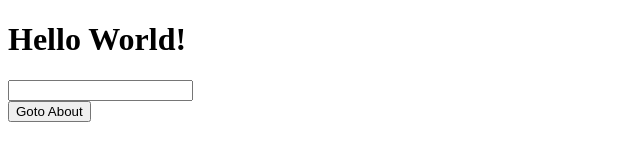
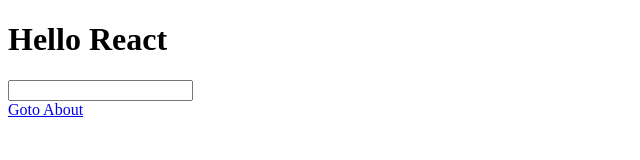
Before and after one commit to John-AZ1/Q-Store, a React app: page / in a window 1280 px wide. Shown: the whole page, without its empty margins (0-640 px from the left). Built offline with nearby package versions, Linux system fonts and the light colour scheme.

Commit message:
Pre Cleanup commit

```diff
--- /dev/null
+++ b/components/Header.js
@@ -0,0 +1,11 @@
+import React, {Component} from 'react'
+
+export default class Header extends Component {
+  render() {
+    return(
+      <div>
+        <h1>{this.props.children}</h1>
+      </div>
+    );
+  }
+}
--- /dev/null
+++ b/components/index.js
@@ -0,0 +1,2 @@
+export {default as Header} from './Header'
+export {default as InputPreview} from './InputPreview'
--- a/containers/About.js
+++ b/containers/About.js
@@ -1,10 +1,11 @@
-import React from 'react'
+import React, {Component} from 'react'
+import {Header} from '../components'
 import {Link} from 'react-router-dom'
-export default class About extends React.Component {
+export default class About extends Component {
 	render() {
 		return (
 			<div>
-				About
+				<Header>About</Header>
 				<Link to='/'>
 					<button>Go Home</button>
 				</Link>
--- a/containers/App.js
+++ b/containers/App.js
@@ -1,5 +1,5 @@
 import React, {Component} from 'react'
-import InputPreview from '../components/InputPreview'
+import {InputPreview, Header} from '../components'
 import {connect} from 'react-redux'
 import {setMessage} from '../actions/message'
 import {Link} from 'react-router-dom'
@@ -12,24 +12,17 @@
 		const {message} = this.props.messageReducer
 		return (
 			<div>
-				<Heading/>
+				<Header>Hello React</Header>
 				<InputPreview
 					value={message}
 					onChange={this._onChange}
 				/>
 				<Link to='/about'>
-					<button> Goto About</button>
+					Goto About
 				</Link>
 			</div>
 		)
 	}
 }
-class Heading extends Component {
-	render() {
-		return(
-			<div><h1>Hello World!</h1></div>
-		);
-	}
-}
 
 export default connect(state => state)(App)
--- a/index.html
+++ b/index.html
@@ -1,7 +1,7 @@
 <!DOCTYPE html>
 <html lang="en">
 <head>
-  <title>Scratch</title>
+  <title>Q-Store</title>
 </head>
 <body>
   <div id='app'></div>
```
Also changed, not shown: 1 other file.
